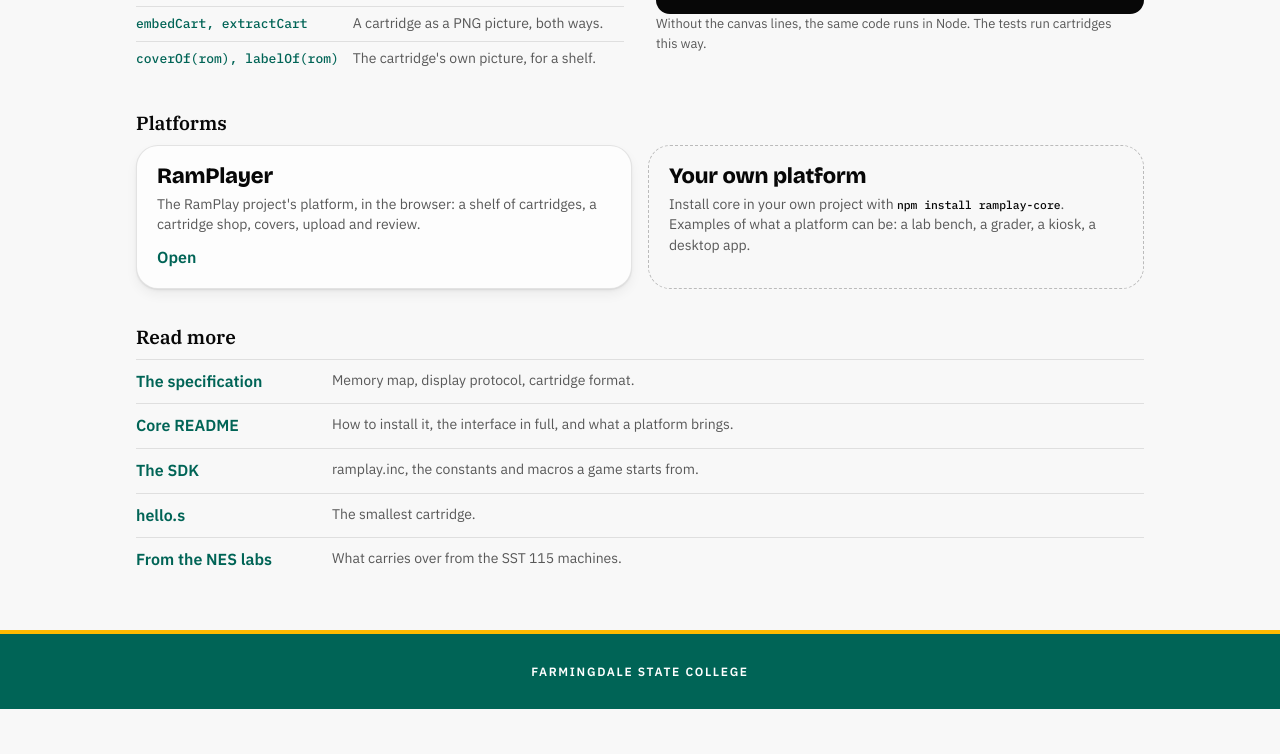
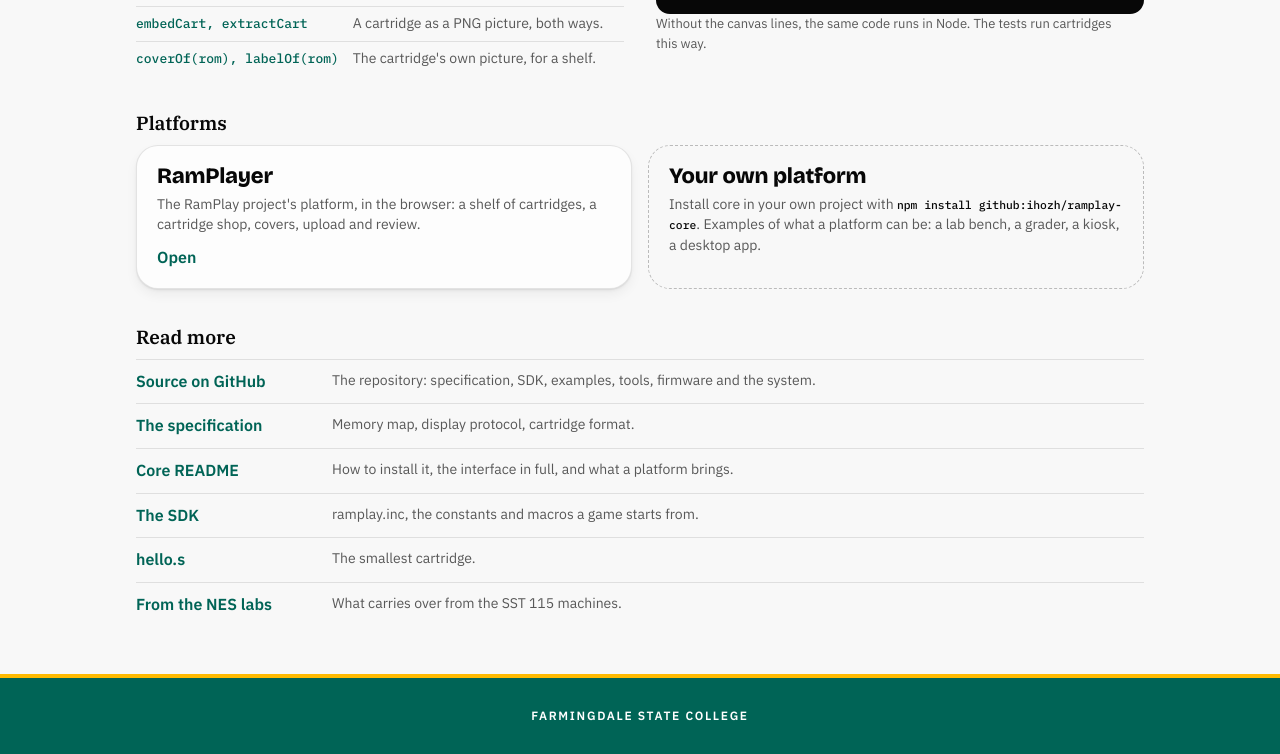
Before and after one commit to WindWW2004/ramplay-core, a website built with Vite: page index.html in a window 1280 px wide. Shown: the part 1294-2048 px from the top of the page. Before the commit the page ends 2003 px from the top, so only its background shows below. Built offline with nearby package versions, Linux system fonts and the light colour scheme.

Commit message:
Add repository and site addresses; build lib on install from git
Co-Authored-By: Claude Fable 5.2 <noreply@anthropic.com>

```diff
--- a/index.html
+++ b/index.html
@@ -113,7 +113,7 @@ setInterval(() => {
         </a>
         <div class="tile ss-card next">
           <b>Your own platform</b>
-          <span>Install core in your own project with <code>npm install ramplay-core</code>. Examples of what a
+          <span>Install core in your own project with <code>npm install github:ihozh/ramplay-core</code>. Examples of what a
             platform can be: a lab bench, a grader, a kiosk, a desktop app.</span>
         </div>
       </div>
@@ -122,6 +122,7 @@ setInterval(() => {
     <section>
       <h3>Read more</h3>
       <ul class="links">
+        <li><a href="https://github.com/ihozh/ramplay-core">Source on GitHub</a><span>The repository: specification, SDK, examples, tools, firmware and the system.</span></li>
         <li><a href="./files/RAMPLAY_SPEC.md">The specification</a><span>Memory map, display protocol, cartridge format.</span></li>
         <li><a href="./files/README.md">Core README</a><span>How to install it, the interface in full, and what a platform brings.</span></li>
         <li><a href="./files/ramplay.inc.txt">The SDK</a><span>ramplay.inc, the constants and macros a game starts from.</span></li>
```
Also changed, not shown: package.json (+7 -1 lines), README.md.
